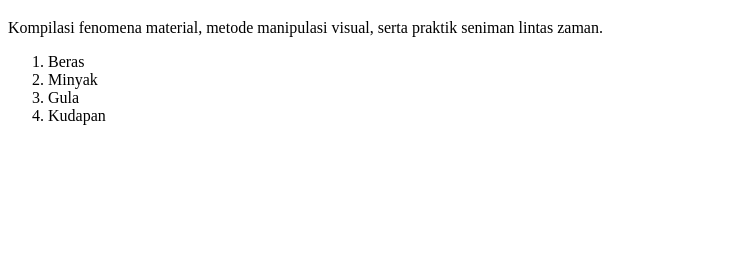
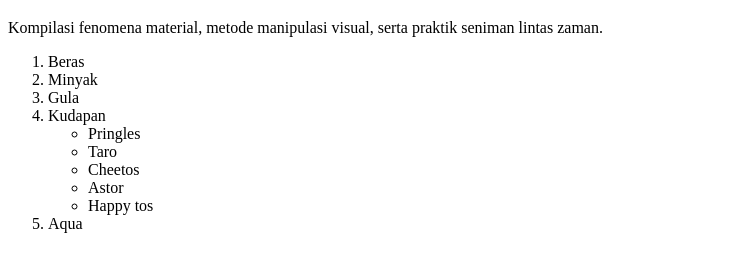
Before and after one commit to nuakl/week-04, a plain HTML site: page index.html in a window 1280 px wide. Shown: the part 61-332 px from the top of the page, without its empty margins (0-754 px from the left). Drawn offline with Linux system fonts and the light colour scheme.

Commit message:
Add files via upload

```diff
--- a/index.html
+++ b/index.html
@@ -11,7 +11,17 @@
     <li>Beras</li>
     <li>Minyak</li>
     <li>Gula</li>
-<li>Kudapan</li>
+    <li>Kudapan
+
+      <ul>
+        <li>Pringles</li>
+        <li>Taro</li>
+        <li>Cheetos</li>
+        <li>Astor</li>
+        <li>Happy tos</li>
+      </ul>
+    </li>
+	<li>Aqua</li>
   </ol>
 
 </body>
```
Lines whose indentation alone changed are shown as unchanged.
